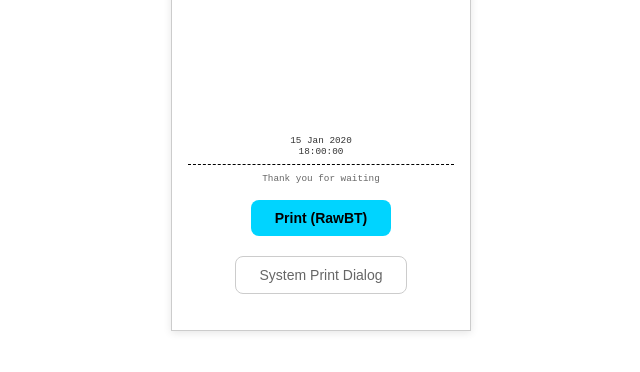
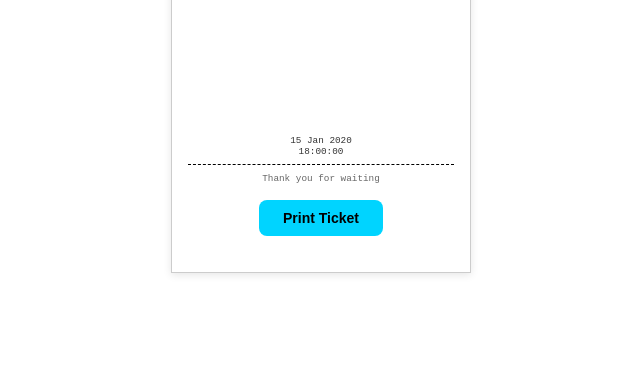
Before and after one commit to jeremiahng11/facerecog, a Django app: page /queue/print/1/ in a window 1280 px wide. Shown: the part 170-542 px from the top of the page, without its empty margins (319-959 px from the left). Run offline with Django 4.2, Linux system fonts and the light colour scheme; a user stored in the database is signed in; tables that the repository leaves empty hold one stand-in row (values such as "Sample post").

Commit message:
fix: use iframe + window.print() for thermal printing (not rawbt: URL)
The rawbt: URL scheme doesn't fetch or render web pages — it prints
the URL text literally. All rawbt: approaches produced either source
code or URL text on the MPT-2 receipt.

Reverted to the iframe + window.print() approach which uses Android's
system print pipeline:

1. Print HTML is injected into a hidden <iframe> as srcdoc
2. iframe.contentWindow.print() triggers Android's print service
3. RawBT (set as default print service) receives the rendered page
4. RawBT sends the bitmap to the MPT-2 Bluetooth printer

For zero-dialog printing on the Android kiosk, configure RawBT:
- Android Settings → Print → Default Print Service → RawBT
- RawBT → Settings → Auto print: ON
- RawBT → Settings → Printer: MPT-2 (Bluetooth)

With auto-print enabled, window.print() goes directly to the printer
without any Android dialog — same instant experience as rawbt: was
supposed to provide, but actually works.

Changes:
- queue_kiosk.html: restored iframe approach with print HTML injected
  via srcdoc. Uses iframe.onload + contentWindow.print().
- queue_print.html: simplified back to single "Print Ticket" button
  using window.print(). Removed broken rawbt: buttons.

```diff
--- a/accounts/templates/accounts/queue_print.html
+++ b/accounts/templates/accounts/queue_print.html
@@ -60,37 +60,10 @@
   <div class="divider"></div>
   <div class="footer">Thank you for waiting</div>
 
-  {% if print_token %}
-  <button class="no-print" onclick="rawbtPrint()" style="
+  <button class="no-print" onclick="window.print()" style="
     padding:10px 24px; font-size:14px; cursor:pointer;
     background:#00d4ff; color:#000; border:none; border-radius:8px;
     font-weight:600; margin-top:16px;
-  ">Print (RawBT)</button>
-  {% endif %}
-
-  <button class="no-print" onclick="window.print()" style="
-    padding:10px 24px; font-size:14px; cursor:pointer;
-    background:{% if print_token %}transparent{% else %}#00d4ff{% endif %};
-    color:{% if print_token %}#666{% else %}#000{% endif %};
-    border:1px solid {% if print_token %}#ccc{% else %}#00d4ff{% endif %};
-    border-radius:8px; margin-top:8px;
-    font-weight:{% if not print_token %}600{% else %}400{% endif %};
-  ">{% if print_token %}System Print Dialog{% else %}Print Ticket{% endif %}</button>
-
-{% if print_token %}
-<script>
-function rawbtPrint() {
-  // RawBT fetches the signed print URL (no login needed) in its
-  // WebView, renders it, and sends to the Bluetooth thermal printer.
-  const printUrl = window.location.origin + '/queue/print-r/{{ print_token }}/';
-  const a = document.createElement('a');
-  a.href = 'rawbt:' + printUrl;
-  a.style.display = 'none';
-  document.body.appendChild(a);
-  a.click();
-  document.body.removeChild(a);
-}
-</script>
-{% endif %}
+  ">Print Ticket</button>
 </body>
 </html>
```
Also changed, not shown: accounts/templates/accounts/queue_kiosk.html (+40 -19 lines).
